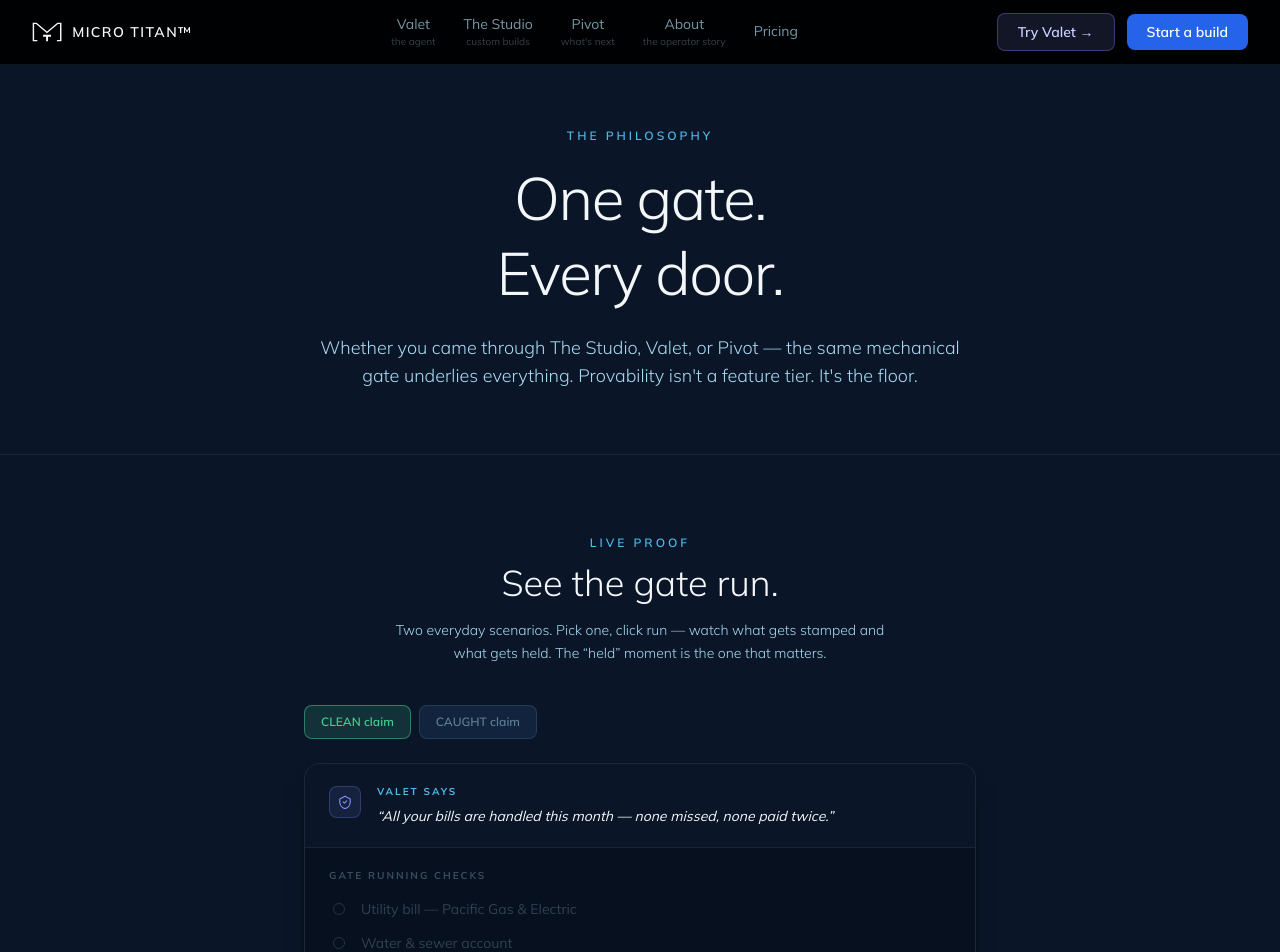
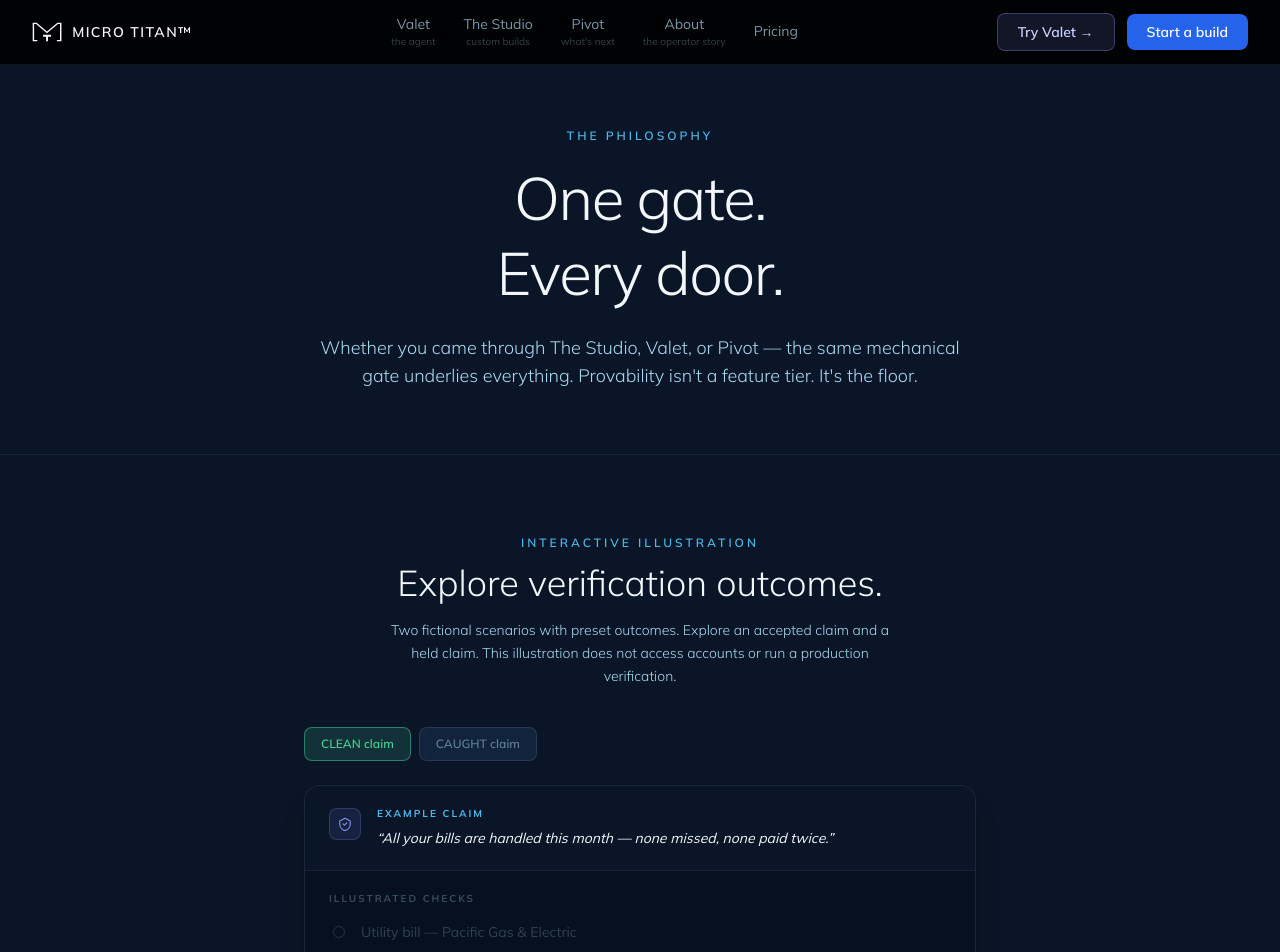
Before and after one commit to BubbaB10/micro-titan-com, a Next.js app: page /why-provable in a window 1280 px wide. Shown: the top 952 px of the page. Built offline with nearby package versions, Linux system fonts and the light colour scheme.

Commit message:
Label preset verification demo and remove invented receipt metrics

```diff
--- a/app/components/GateDemo.tsx
+++ b/app/components/GateDemo.tsx
@@ -16,7 +16,6 @@
     failAt: null as number | null,
     conflict: null as string | null,
     verdict: "VERIFIED",
-    receipt: { gateId: "g-2a4f9c", checks: "4 / 4", elapsed: "51 ms" },
     outcomeText: "Reaches you — stamped 🔒",
   },
   {
@@ -24,7 +23,7 @@
     label: "CAUGHT claim",
     claim: "Added everyone's plans to the family calendar — all set.",
     checks: [
-      "Emma's soccer — Mon 3:30 pm",
+      "Emma's soccer — Tue 4:00 pm",
       "Dad's dentist — Tue 4:00 pm",
       "Grocery pickup — Wed 12:00 pm",
       "No two events overlap",
@@ -32,7 +31,6 @@
     failAt: 3 as number | null,
     conflict: "Double-booked: Emma's soccer & the dentist, Tue 4:00 pm",
     verdict: "UNVERIFIED — HELD",
-    receipt: null,
     outcomeText: "Does NOT reach you as done. Flagged, fail-closed.",
   },
 ];
@@ -133,14 +131,14 @@
             </svg>
           </div>
           <div className="flex-1">
-            <p className="text-[10px] font-bold uppercase tracking-[0.2em] text-[#4fb8e8] mb-1.5">Valet says</p>
+            <p className="text-[10px] font-bold uppercase tracking-[0.2em] text-[#4fb8e8] mb-1.5">Example claim</p>
             <p className="text-sm text-[#f4f7fa] leading-relaxed italic">&ldquo;{scenario.claim}&rdquo;</p>
           </div>
         </div>
 
         {/* Gate checks */}
         <div className="px-6 py-5 border-b border-[rgba(168,216,240,0.07)]">
-          <p className="text-[10px] font-bold uppercase tracking-[0.2em] text-[#a8d8f0]/30 mb-4">Gate running checks</p>
+          <p className="text-[10px] font-bold uppercase tracking-[0.2em] text-[#a8d8f0]/30 mb-4">Illustrated checks</p>
           <div className="flex flex-col gap-3.5">
             {scenario.checks.map((check, i) => {
               const state = checkStates[i];
@@ -185,7 +183,7 @@
         {/* Conflict detail — caught only, after done */}
         {phase === "done" && !isClean && (
           <div className="px-6 py-4 border-b border-[rgba(168,216,240,0.07)] bg-[#3a0a0a]/40">
-            <p className="text-[10px] font-bold uppercase tracking-[0.2em] text-[#e74c3c] mb-1.5">Conflict detected</p>
+            <p className="text-[10px] font-bold uppercase tracking-[0.2em] text-[#e74c3c] mb-1.5">Example conflict</p>
             <p className="text-sm text-[#f4f7fa]">{scenario.conflict}</p>
           </div>
         )}
@@ -197,14 +195,14 @@
               onClick={runDemo}
               className="w-full py-3 rounded-xl bg-[#12243d] border border-[rgba(168,216,240,0.15)] text-[#a8d8f0] text-sm font-semibold hover:bg-[#1e3a5f] hover:text-[#f4f7fa] hover:border-[rgba(168,216,240,0.25)] transition-all duration-200"
             >
-              Run the gate →
+              Play example →
             </button>
           )}
 
           {phase === "running" && (
             <div className="flex items-center justify-center gap-2.5 py-3">
               <Spinner />
-              <span className="text-sm text-[#a8d8f0]/50">Gate running…</span>
+              <span className="text-sm text-[#a8d8f0]/50">Playing example…</span>
             </div>
           )}
 
@@ -216,13 +214,13 @@
                   <path d="M8 12.5l3 3 5-6" stroke="#46cf93" strokeWidth="2.5" strokeLinecap="round" strokeLinejoin="round" />
                 </svg>
                 <div>
-                  <p className="text-sm font-bold text-[#46cf93] tracking-widest">VERIFIED</p>
+                  <p className="text-sm font-bold text-[#46cf93] tracking-widest">EXAMPLE — VERIFIED</p>
                   <p className="text-xs text-[#a8d8f0]/50 mt-0.5">
-                    Gate ID {scenario.receipt?.gateId} · {scenario.receipt?.checks} checks · {scenario.receipt?.elapsed}
+                    Illustrated result · {scenario.checks.length} checks shown
                   </p>
                 </div>
               </div>
-              <p className="text-sm text-center text-[#a8d8f0]">Reaches you — stamped 🔒</p>
+              <p className="text-sm text-center text-[#a8d8f0]">Example outcome: accepted after the illustrated checks.</p>
               <div className="text-center">
                 <button onClick={runDemo} className="text-xs text-[#a8d8f0]/35 hover:text-[#a8d8f0] transition-colors">
                   ↺ Replay
@@ -239,12 +237,12 @@
                   <path d="M12 7v5.5M12 16.5v.5" stroke="#e74c3c" strokeWidth="2.5" strokeLinecap="round" />
                 </svg>
                 <div>
-                  <p className="text-sm font-bold text-[#e74c3c] tracking-widest">UNVERIFIED — HELD</p>
-                  <p className="text-xs text-[#a8d8f0]/50 mt-0.5">1 check failed · claim not delivered</p>
+                  <p className="text-sm font-bold text-[#e74c3c] tracking-widest">EXAMPLE — HELD</p>
+                  <p className="text-xs text-[#a8d8f0]/50 mt-0.5">Illustrated hold · conflicting example events</p>
                 </div>
               </div>
               <p className="text-sm text-center text-[#a8d8f0]/80">
-                Does <strong className="text-[#f4f7fa]">NOT</strong> reach you as done. Flagged, fail-closed.
+                Example outcome: the conflict needs resolving before the claim can be accepted.
               </p>
               <div className="text-center">
                 <button onClick={runDemo} className="text-xs text-[#a8d8f0]/35 hover:text-[#a8d8f0] transition-colors">
--- a/app/why-provable/page.tsx
+++ b/app/why-provable/page.tsx
@@ -105,20 +105,20 @@
         </div>
       </section>
 
-      {/* Gate demo — live interactive proof */}
+      {/* Gate demo — illustrative preset outcomes */}
       <section className="py-20 px-4 border-b border-[rgba(168,216,240,0.08)]">
         <div className="max-w-4xl mx-auto">
           <div className="text-center mb-10">
-            <p className="text-xs font-semibold tracking-[0.25em] uppercase text-[#4fb8e8] mb-3">Live proof</p>
+            <p className="text-xs font-semibold tracking-[0.25em] uppercase text-[#4fb8e8] mb-3">Interactive illustration</p>
             <h2
               className="text-3xl sm:text-4xl font-[300] text-[#f4f7fa] mb-4"
               style={{ fontFamily: "var(--font-mulish)" }}
             >
-              See the gate run.
+              Explore verification outcomes.
             </h2>
             <p className="text-[#a8d8f0] font-light max-w-lg mx-auto text-sm leading-relaxed">
-              Two everyday scenarios. Pick one, click run — watch what gets stamped and what gets held.
-              The &ldquo;held&rdquo; moment is the one that matters.
+              Two fictional scenarios with preset outcomes. Explore an accepted claim and a held claim.
+              This illustration does not access accounts or run a production verification.
             </p>
           </div>
           <GateDemo />
```
